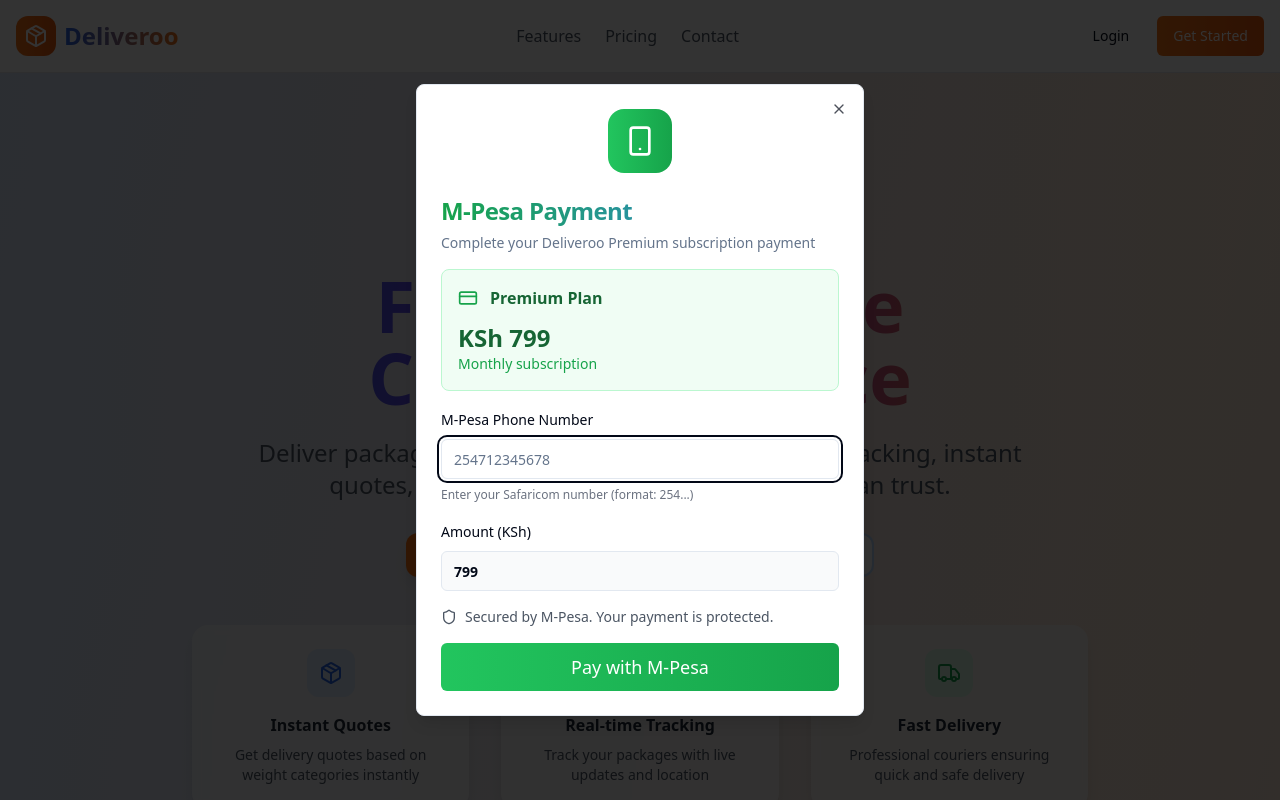
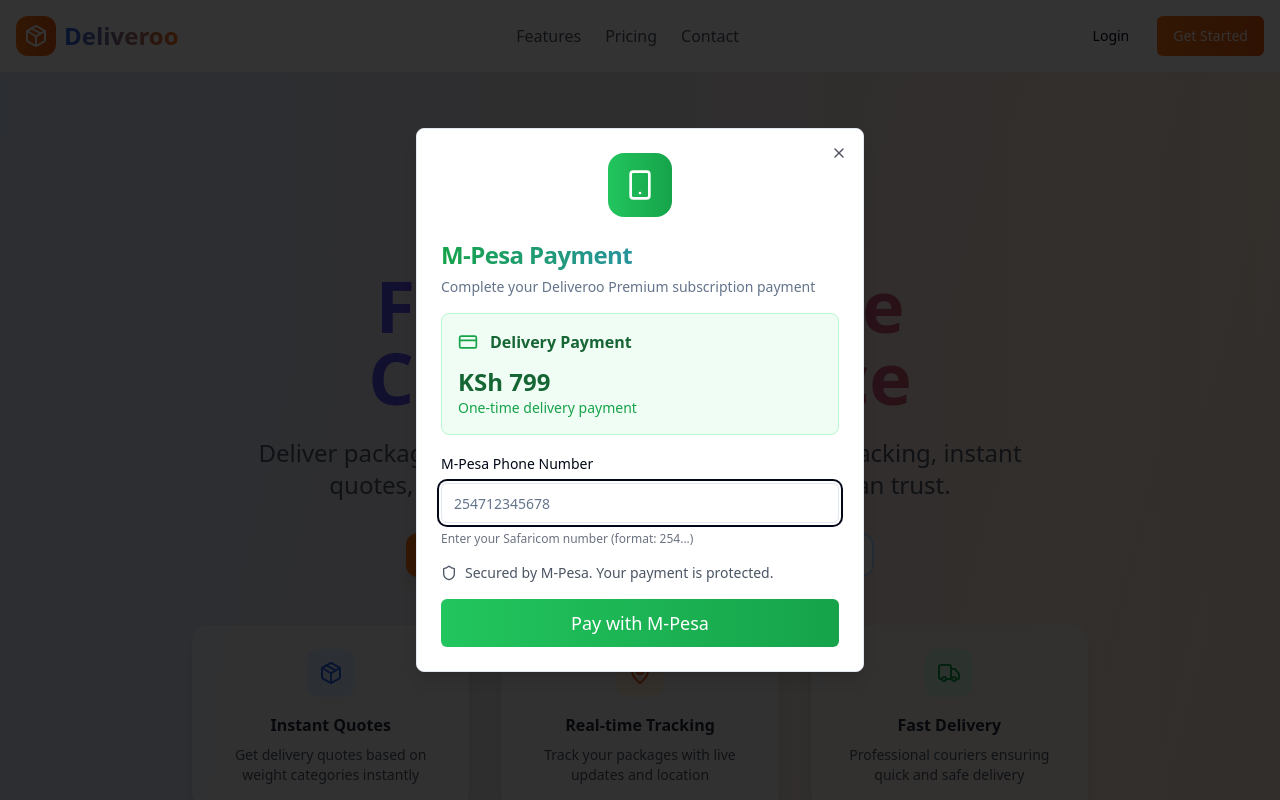
Before and after one commit to Elijah1123/eliveroo-inspired, a React (Vite) app: page / in a window 1280 px wide. Both pictures are taken after a click on the button "Start Shipping Now". Shown: the top 800 px of the page. Built offline with nearby package versions, Linux system fonts and the light colour scheme.

Commit message:
Fix Mpesa payment display
Pre-fill payment method and display amount in MpesaPayment component.

```diff
--- a/src/components/MpesaPayment.tsx
+++ b/src/components/MpesaPayment.tsx
@@ -87,14 +87,10 @@ const MpesaPayment = ({ open, onOpenChange, amount: initialAmount }: MpesaPaymen
             <div className="bg-green-50 border border-green-200 rounded-lg p-4">
               <div className="flex items-center space-x-3 mb-3">
                 <CreditCard className="w-5 h-5 text-green-600" />
-                <span className="font-semibold text-green-800">
-                  {initialAmount ? "Delivery Payment" : "Premium Plan"}
-                </span>
+                <span className="font-semibold text-green-800">Delivery Payment</span>
               </div>
               <div className="text-2xl font-bold text-green-800">KSh {amount}</div>
-              <div className="text-sm text-green-600">
-                {initialAmount ? "One-time delivery payment" : "Monthly subscription"}
-              </div>
+              <div className="text-sm text-green-600">One-time delivery payment</div>
             </div>
 
             <div className="space-y-2">
@@ -108,17 +104,6 @@ const MpesaPayment = ({ open, onOpenChange, amount: initialAmount }: MpesaPaymen
                 className="text-lg"
               />
               <p className="text-xs text-gray-500">Enter your Safaricom number (format: 254...)</p>
-            </div>
-
-            <div className="space-y-2">
-              <Label htmlFor="amount">Amount (KSh)</Label>
-              <Input
-                id="amount"
-                type="number"
-                value={amount}
-                readOnly
-                className="text-lg font-semibold bg-gray-50 cursor-not-allowed"
-              />
             </div>
 
             <div className="flex items-center space-x-2 text-sm text-gray-600">
```
